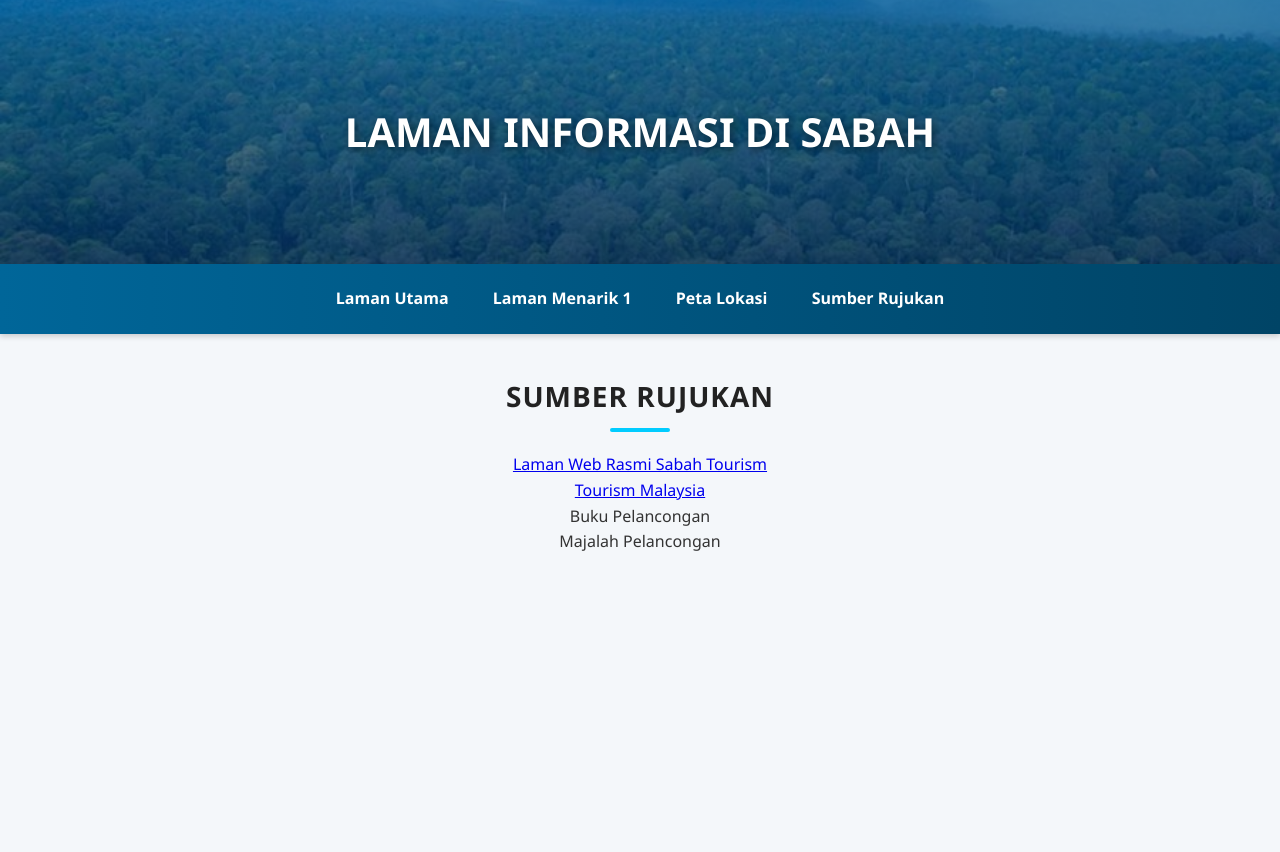
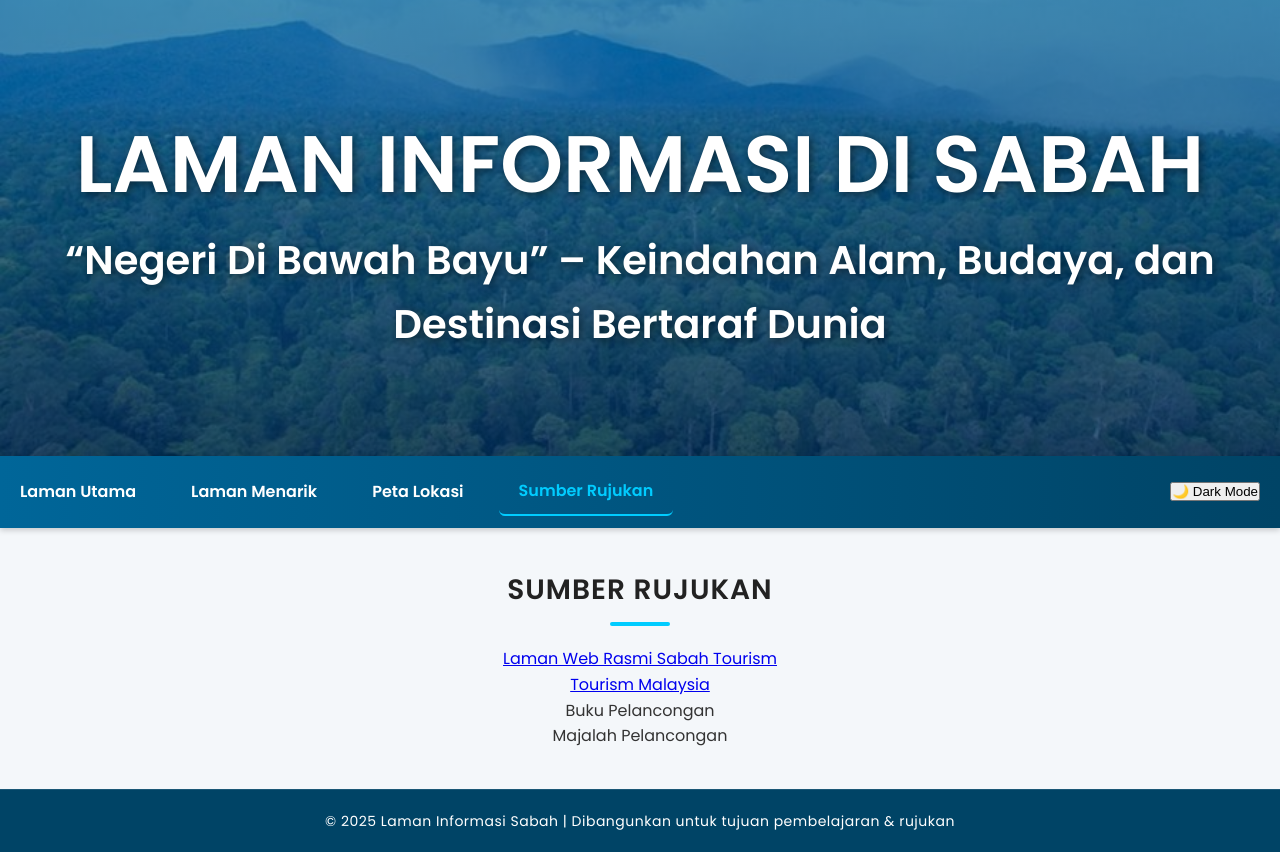
Before and after one commit to firedragonwarrior07-bit/laman-infomasi-sabah, a plain HTML site: page rujukan.html in a window 1280 px wide. Before the commit the page ends 800 px from the top, so only its background shows below. Drawn offline with Linux system fonts and the light colour scheme; files that its build step writes are made by us from their sources.

Commit message:
Update rujukan.html

```diff
--- a/rujukan.html
+++ b/rujukan.html
@@ -2,21 +2,35 @@
 <html lang="ms">
 <head>
   <meta charset="UTF-8">
-  <title>Sumber Rujukan</title>
-  <link rel="stylesheet" href="style.css">
+  <meta name="viewport" content="width=device-width, initial-scale=1.0">
+  <title>Sumber Rujukan | Laman Informasi Sabah</title>
+  <link rel="stylesheet" href="css/style.css">
+  <!-- Google Fonts -->
+  <link href="https://fonts.googleapis.com/css2?family=Poppins:wght@400;600&display=swap" rel="stylesheet">
 </head>
 <body>
-  <div class="banner">LAMAN INFORMASI DI SABAH</div>
+  <!-- Hero Banner -->
+  <header class="banner">
+    <div class="banner-content">
+      <h1>LAMAN INFORMASI DI SABAH</h1>
+      <p>“Negeri Di Bawah Bayu” – Keindahan Alam, Budaya, dan Destinasi Bertaraf Dunia</p>
+    </div>
+  </header>
+
+  <!-- Navigation -->
   <nav>
+    <div class="nav-container">
       <a href="index.html">Laman Utama</a>
-	<a href="tempat.html">Laman Menarik 1</a>
+      <a href="tempat.html">Laman Menarik</a>
       <a href="peta.html">Peta Lokasi</a>
-    <a href="sumber.html">Sumber Rujukan</a>
+      <a href="sumber.html" class="active">Sumber Rujukan</a>
+      <button id="modeToggle" onclick="toggleMode()">🌙 Dark Mode</button>
+    </div>
   </nav>
 
-  <div class="page-title">SUMBER RUJUKAN</div>
-
-
+  <!-- Main Content -->
+  <main class="container">
+    <h2 class="page-title">SUMBER RUJUKAN</h2>
 
     <section>
       <ul>
@@ -26,7 +40,22 @@
         <li>Majalah Pelancongan</li>
       </ul>
     </section>
+  </main>
 
+  <!-- Footer -->
+  <footer>
+    <p>© 2025 Laman Informasi Sabah | Dibangunkan untuk tujuan pembelajaran & rujukan</p>
+  </footer>
 
+  <!-- Script -->
+  <script>
+    function toggleMode() {
+      document.body.classList.toggle("dark-mode");
+      const btn = document.getElementById("modeToggle");
+      btn.textContent = document.body.classList.contains("dark-mode")
+        ? "☀️ Light Mode"
+        : "🌙 Dark Mode";
+    }
+  </script>
 </body>
 </html>
```
Lines whose indentation alone changed are shown as unchanged.
